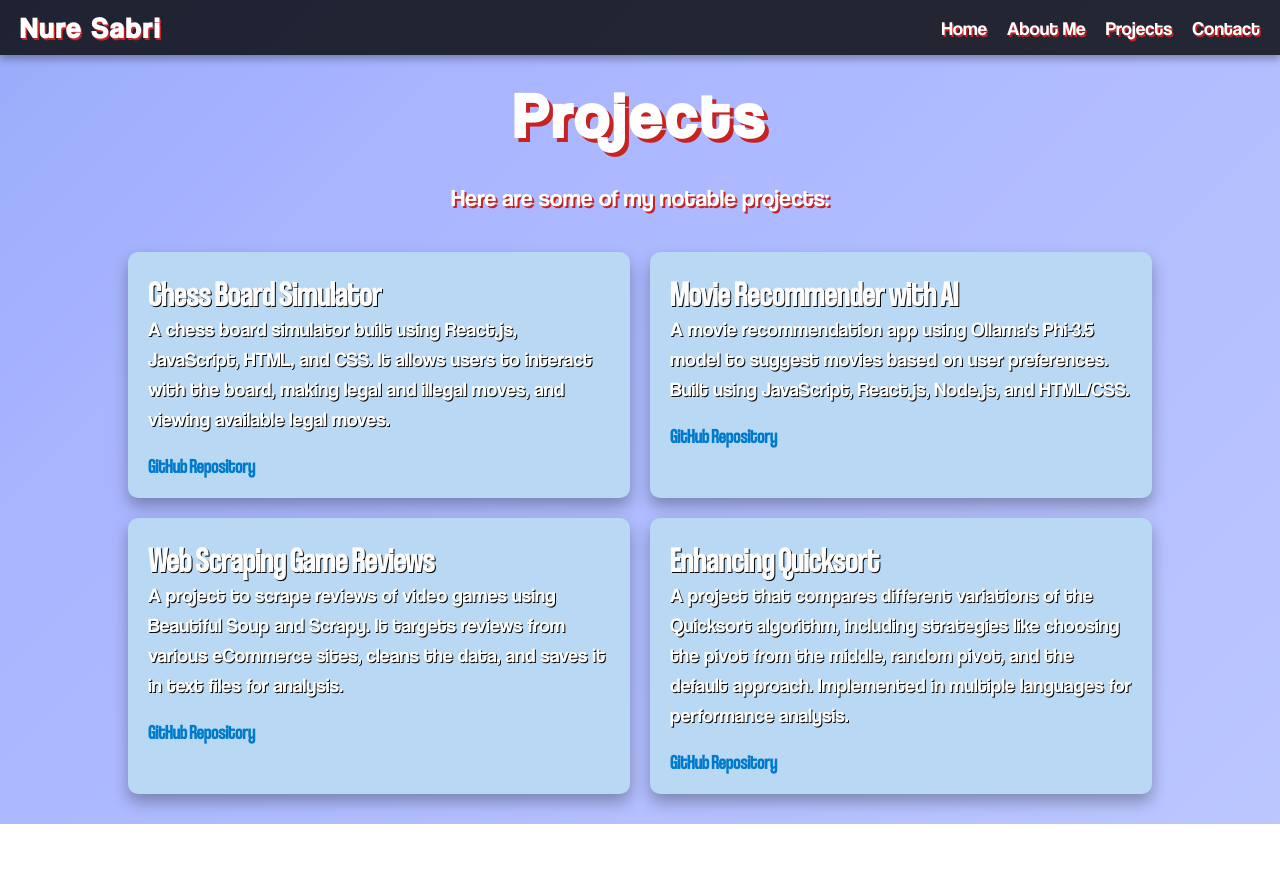
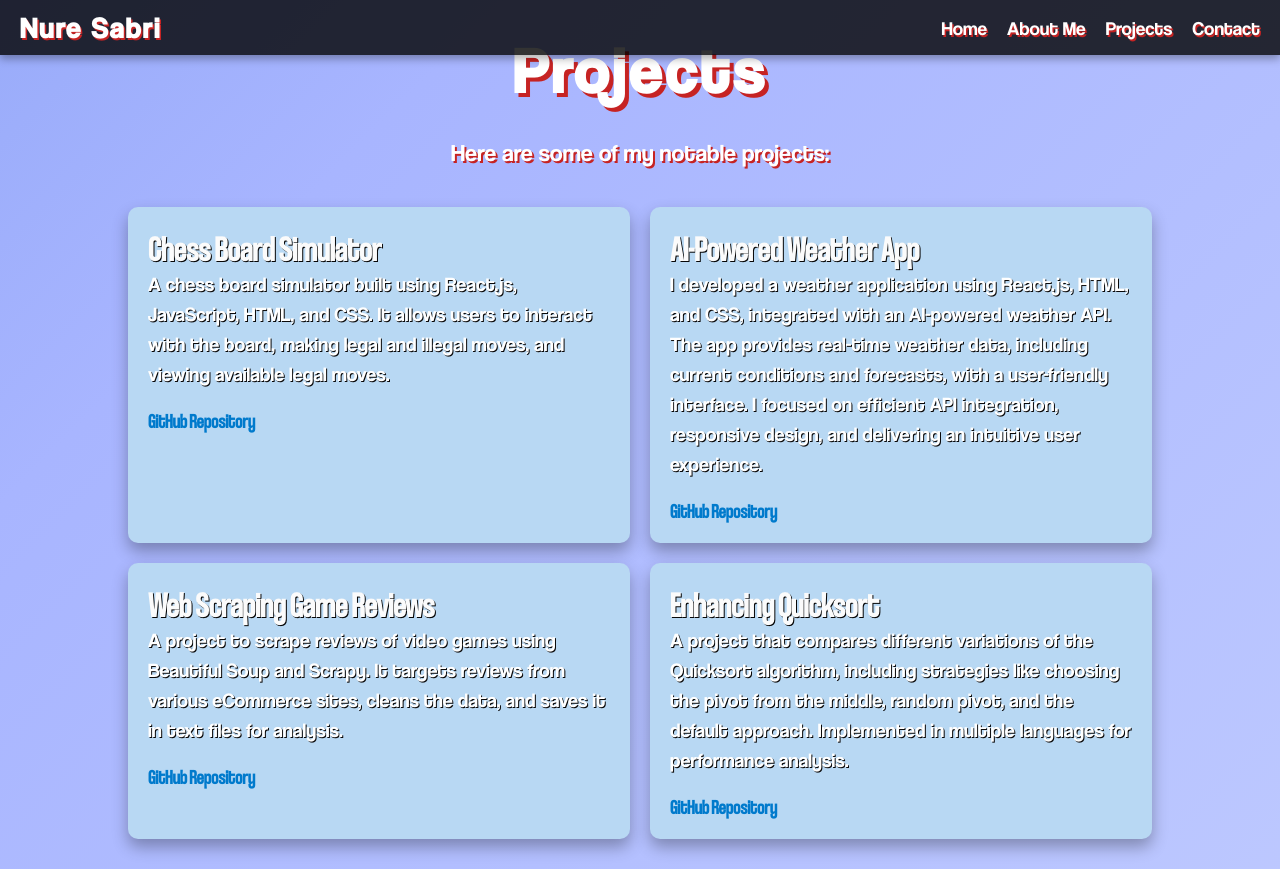
Before and after one commit to nuresabri/Portfolio, a plain HTML site: page projects.html in a window 1280 px wide. Before the commit the page ends 824 px from the top, so only its background shows below. Drawn offline with Linux system fonts and the light colour scheme.

Commit message:
Update projects.html

```diff
--- a/projects.html
+++ b/projects.html
@@ -29,9 +29,9 @@
             </div>
 
             <div class="project-card">
-                <h2>Movie Recommender with AI</h2>
-                <p>A movie recommendation app using Ollama's Phi-3.5 model to suggest movies based on user preferences. Built using JavaScript, React.js, Node.js, and HTML/CSS.</p>
-                <a href="https://github.com/your-github-repo-movie-recommender">GitHub Repository</a>
+                <h2>AI-Powered Weather App </h2>
+                <p>I developed a weather application using React.js, HTML, and CSS, integrated with an AI-powered weather API. The app provides real-time weather data, including current conditions and forecasts, with a user-friendly interface. I focused on efficient API integration, responsive design, and delivering an intuitive user experience.</p>
+                <a href="https://github.com/react-weather-app">GitHub Repository</a>
             </div>
 
             <div class="project-card">
```
